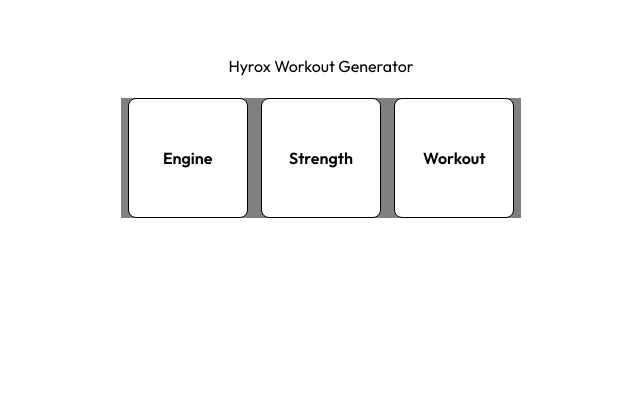
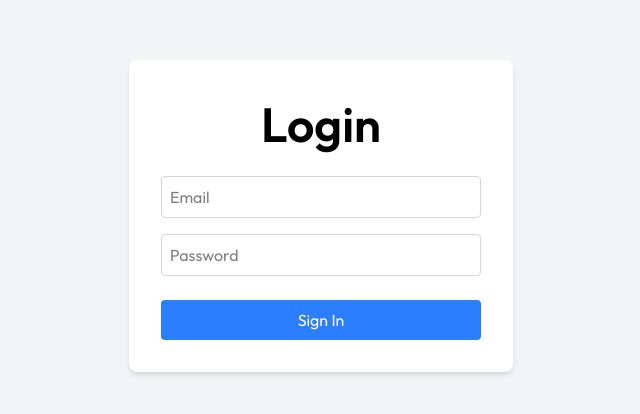
Before and after one commit to j-selo/hyrox-workout-app, a Next.js app: page / in a window 1280 px wide. Shown: the part 184-598 px from the top of the page, without its empty margins (319-959 px from the left). Built offline with nearby package versions, Linux system fonts and the light colour scheme.

Commit message:
Adding login page

```diff
--- /dev/null
+++ b/src/app/api/engine/route.tsx
@@ -0,0 +1 @@
+// Engine API route
--- /dev/null
+++ b/src/app/api/strength/route.tsx
@@ -0,0 +1 @@
+// Strength API route
--- a/src/app/globals.css
+++ b/src/app/globals.css
@@ -5,8 +5,9 @@
 }
 
 h1 {
-  font-weight: regular;
-  size: 32px;
+  font-weight: bold;
+  font-weight: 600;
+  font-size: 48px;
   margin-bottom: 20px;
   font-family: 'Outfit', sans-serif;
 }
@@ -26,7 +27,6 @@
   display: flex;
   justify-content: space-around;
   align-items: center;
-  background-color: grey;
 }
 
 .engine, .strength, .workout {
@@ -35,10 +35,10 @@
   display: flex;
   align-items: center;
   justify-content: center;
-  border-radius: 8px;
-  font-weight: 600;
+  border-radius: 0;
+  font-weight: 200;
   cursor: pointer;
   border: 1px solid black;
-  background-color: white;
+  background-color: #d3cdcd;
   font-family: 'Outfit', sans-serif;
 }
--- /dev/null
+++ b/src/app/home/page.tsx
@@ -0,0 +1,59 @@
+"use client";
+
+import { Outfit } from "next/font/google";
+import { useState } from "react";
+
+const outfitFont = Outfit({
+  subsets: ["latin"],
+  weight: ["400", "500", "600", "700"],
+});
+
+type Workout = {
+  workout_type: string
+  workout_duration: string
+  description: string
+}
+
+export default function Page() {
+  const [workout, setWorkout] = useState<Workout | null>(null);
+  const [loading, setLoading] = useState(false);
+
+    async function handleWorkout() {
+      setLoading(true);
+      try {
+        const res = await fetch("/api/workout");
+        const data = await res.json();
+        setWorkout(data[0] ?? null);
+      } finally {
+        setLoading(false);
+      }
+    }
+
+  return (
+    <div className="page-container">
+      <h1 style={{ fontFamily: outfitFont.style.fontFamily }}>Hyrox Workout Generator</h1>
+      <div className="button-row">
+        <button type="button" className="engine">Engine</button>
+        <button type="button" className="strength">Strength</button>
+        <button type="button" className="workout" onClick={handleWorkout}>
+          {loading ? "Loading..." : "Workout"}
+        </button>
+
+      </div>
+      {workout && (
+        <div style={{ marginTop: "20px", textAlign: "center" }}>
+          <pre
+            style={{ fontFamily: outfitFont.style.fontFamily, textAlign: 'center' }}
+          >
+            {workout.workout_type.replace(/\\n/g, '\n')}
+            {'\n'}
+            {workout.workout_duration.replace(/\\n/g, '\n')}
+            {'\n'}
+            {'\n'}
+            {workout.description.replace(/\\n/g, '\n')}
+          </pre>
+        </div>
+      )}
+    </div>
+  );
+}
--- a/src/app/page.tsx
+++ b/src/app/page.tsx
@@ -1,59 +1,42 @@
-"use client";
+// app/login/page.tsx
+"use client"; // Must be a Client Component to handle form state
 
-import { Outfit } from "next/font/google";
-import { useState } from "react";
+import { useState } from 'react';
 
-const outfitFont = Outfit({
-  subsets: ["latin"],
-  weight: ["400", "500", "600", "700"],
-});
+export default function LoginPage() {
+  const [email, setEmail] = useState('');
+  const [password, setPassword] = useState('');
 
-type Workout = {
-  workout_type: string
-  workout_duration: string
-  description: string
-}
-
-export default function Page() {
-  const [workout, setWorkout] = useState<Workout | null>(null);
-  const [loading, setLoading] = useState(false);
-
-    async function handleWorkout() {
-      setLoading(true);
-      try {
-        const res = await fetch("/api/workout");
-        const data = await res.json();
-        setWorkout(data[0] ?? null);
-      } finally {
-        setLoading(false);
-      }
-    }
+  const handleSubmit = async (e: React.FormEvent) => {
+    e.preventDefault();
+    // Logic for authentication goes here
+    console.log("Logging in with:", { email, password });
+  };
 
   return (
-    <div className="page-container">
-      <h1 style={{ fontFamily: outfitFont.style.fontFamily }}>Hyrox Workout Generator</h1>
-      <div className="button-row">
-        <button type="button" className="engine" style={{ fontFamily: outfitFont.style.fontFamily }}>Engine</button>
-        <button type="button" className="strength" style={{ fontFamily: outfitFont.style.fontFamily }}>Strength</button>
-        <button type="button" className="workout" onClick={handleWorkout} style={{ fontFamily: outfitFont.style.fontFamily }}>
-          {loading ? "Loading..." : "Workout"}
+    <div className="flex min-h-screen items-center justify-center bg-gray-100">
+      <form onSubmit={handleSubmit} className="p-8 bg-white shadow-md rounded-lg w-96">
+        <h1 className="text-2xl font-bold mb-6 text-center">Login</h1>
+        <input
+          type="email"
+          placeholder="Email"
+          className="w-full p-2 mb-4 border border-gray-300 rounded"
+          value={email}
+          onChange={(e) => setEmail(e.target.value)}
+          required
+        />
+        <input
+          type="password"
+          placeholder="Password"
+          className="w-full p-2 mb-6 border border-gray-300 rounded"
+          value={password}
+          onChange={(e) => setPassword(e.target.value)}
+          required
+        />
+        <button type="submit" className="w-full bg-blue-500 text-white p-2 rounded hover:bg-blue-600">
+          Sign In
         </button>
-
-      </div>
-      {workout && (
-        <div style={{ marginTop: "20px", textAlign: "center" }}>
-          <pre
-            style={{ fontFamily: outfitFont.style.fontFamily, textAlign: 'center' }}
-          >
-            {workout.workout_type.replace(/\\n/g, '\n')}
-            {'\n'}
-            {workout.workout_duration.replace(/\\n/g, '\n')}
-            {'\n'}
-            {'\n'}
-            {workout.description.replace(/\\n/g, '\n')}
-          </pre>
-        </div>
-      )}
+      </form>
     </div>
   );
 }
```
